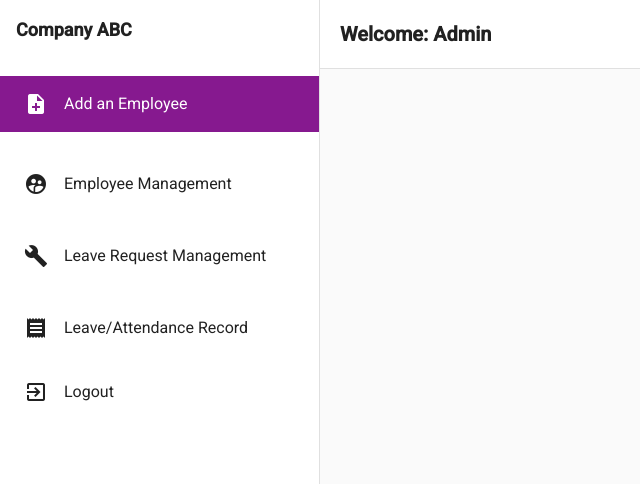
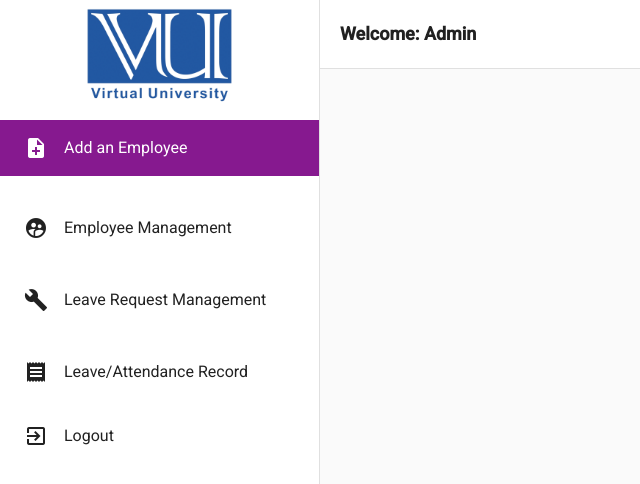
Before and after one commit to VuProjectCS619/leave-attendance-record-system-fe, an Angular app: page /admin in a window 1280 px wide. Shown: the top 484 px of the page, without its empty margins (0-640 px from the left). Built offline with nearby package versions, Linux system fonts and the light colour scheme.

Commit message:
refactoring ui

```diff
--- a/src/app/admin/leave-management/leave-management.component.css
+++ b/src/app/admin/leave-management/leave-management.component.css
@@ -2,3 +2,8 @@ mat-card{
   @apply
   bg-gray-200
 }
+
+.hideBtn{
+  @apply
+  hidden
+}
--- a/src/app/admin/leave-management/leave-management.component.html
+++ b/src/app/admin/leave-management/leave-management.component.html
@@ -30,11 +30,11 @@
             <!--Button -->
             <div class="flex w-full justify-end gap-2" >
               <button mat-raised-button color="primary"
-                      [disabled]="employeeLeaveReq.status === 'Accepted' || employeeLeaveReq.status === 'Rejected'"
+                      [ngClass]="{'hideBtn':employeeLeaveReq.status === 'Accepted' || employeeLeaveReq.status === 'Rejected'}"
                       (click)="acceptLeave(employeeLeaveReq.id)">ACCEPT
               </button>
               <button mat-raised-button color="warn"
-                      [disabled]="employeeLeaveReq.status === 'Rejected' || employeeLeaveReq.status === 'Accepted'"
+                      [ngClass]="{'hideBtn':employeeLeaveReq.status === 'Accepted' || employeeLeaveReq.status === 'Rejected'}"
                       (click)="rejectedLeave(employeeLeaveReq.id)">REJECT
               </button>
             </div>
--- a/src/app/interceptors/base-url.interceptor.ts
+++ b/src/app/interceptors/base-url.interceptor.ts
@@ -16,8 +16,8 @@ export class BaseUrlInterceptor implements HttpInterceptor {
     // cloned headers, updated with the authorization.// Clone the request and set the new header in one step.
     const authReq = request.clone({url : `${baseUrl}${request.url}`, setHeaders: { Authorization:  "bearer " + localStorage.getItem('auth_token') || "" } });
     // send cloned request with header to the next handler.
+    // console.log("request" , authReq)
     return next.handle(authReq);
-    // console.log("request" , authReq)
 
   }
 }
--- a/src/app/shared/side-nav-admin/side-nav-admin.component.html
+++ b/src/app/shared/side-nav-admin/side-nav-admin.component.html
@@ -1,7 +1,9 @@
 <mat-drawer-container class="w-screen h-screen" autosize>
   <!-- drawer options -->
-  <mat-drawer  mode="side" opened class="w-80 drawer-container">
-    <p class="text-lg font-semibold p-4">Company ABC</p>
+  <mat-drawer mode="side" opened class="w-80 drawer-container">
+      <div class="flex justify-center mt-2">
+        <img class=" h-24 " src="./assets/vu.png" alt="">
+      </div>
     <mat-list>
       <div class="flex flex-col p-2 mt-2 mb-8  w-full"
            *ngFor="let option of options"
@@ -21,7 +23,7 @@
   <mat-drawer-content>
     <div class="sticky top-0 z-10 bg-white">
       <div class="flex gap-2 justify-between items-center p-1">
-        <p class="p-4 text-xl font-semibold">Welcome: Admin</p>
+        <p class="p-4 text-lg font-semibold">Welcome: Admin</p>
         <!-- Show on small and medium screen -->
         <div class="show-icon mr-2">
           <button mat-button [matMenuTriggerFor]="menu"><mat-icon>tune</mat-icon></button>
--- a/src/app/shared/side-nav-employee/side-nav-employee.component.html
+++ b/src/app/shared/side-nav-employee/side-nav-employee.component.html
@@ -1,7 +1,9 @@
 <mat-drawer-container class="w-screen h-screen" autosize>
   <!-- drawer options -->
   <mat-drawer  mode="side" opened class="w-72 drawer-container">
-    <p class="text-lg font-semibold p-4">Company ABC</p>
+    <div class="flex justify-center mt-2">
+      <img class=" h-24 " src="./assets/vu.png" alt="">
+    </div>
     <mat-list>
       <div class="flex flex-col p-2 mt-2 mb-8 w-full"
            *ngFor="let option of options"
@@ -21,7 +23,7 @@
   <mat-drawer-content>
     <div class="sticky top-0 z-10 bg-white">
       <div class="flex gap-2 justify-between items-center p-1">
-        <p class="p-4 text-xl font-semibold">Welcome: {{greeting}}</p>
+        <p class="p-4 text-lg font-semibold">Welcome: {{greeting}} <span class="text-fuchsia-800 text-lg font-medium"> ({{contact}})</span></p>
         <!-- Show on small and medium screen -->
         <div class="show-icon mr-2">
           <button mat-button [matMenuTriggerFor]="menu"><mat-icon>tune</mat-icon></button>
--- a/src/app/shared/side-nav-employee/side-nav-employee.component.ts
+++ b/src/app/shared/side-nav-employee/side-nav-employee.component.ts
@@ -14,6 +14,7 @@ export class SideNavEmployeeComponent implements OnInit{
 
   user: IAddEmployee = JSON.parse(localStorage.getItem("user") || "");
   greeting:string  = this.user ? this.user.name : "";
+  contact:string = this.user ? this.user.contact : "";
 
   //snackbar variables
   horizontalPosition: MatSnackBarHorizontalPosition = 'right';
```
Also changed, not shown: src/assets/vu.png (added).
